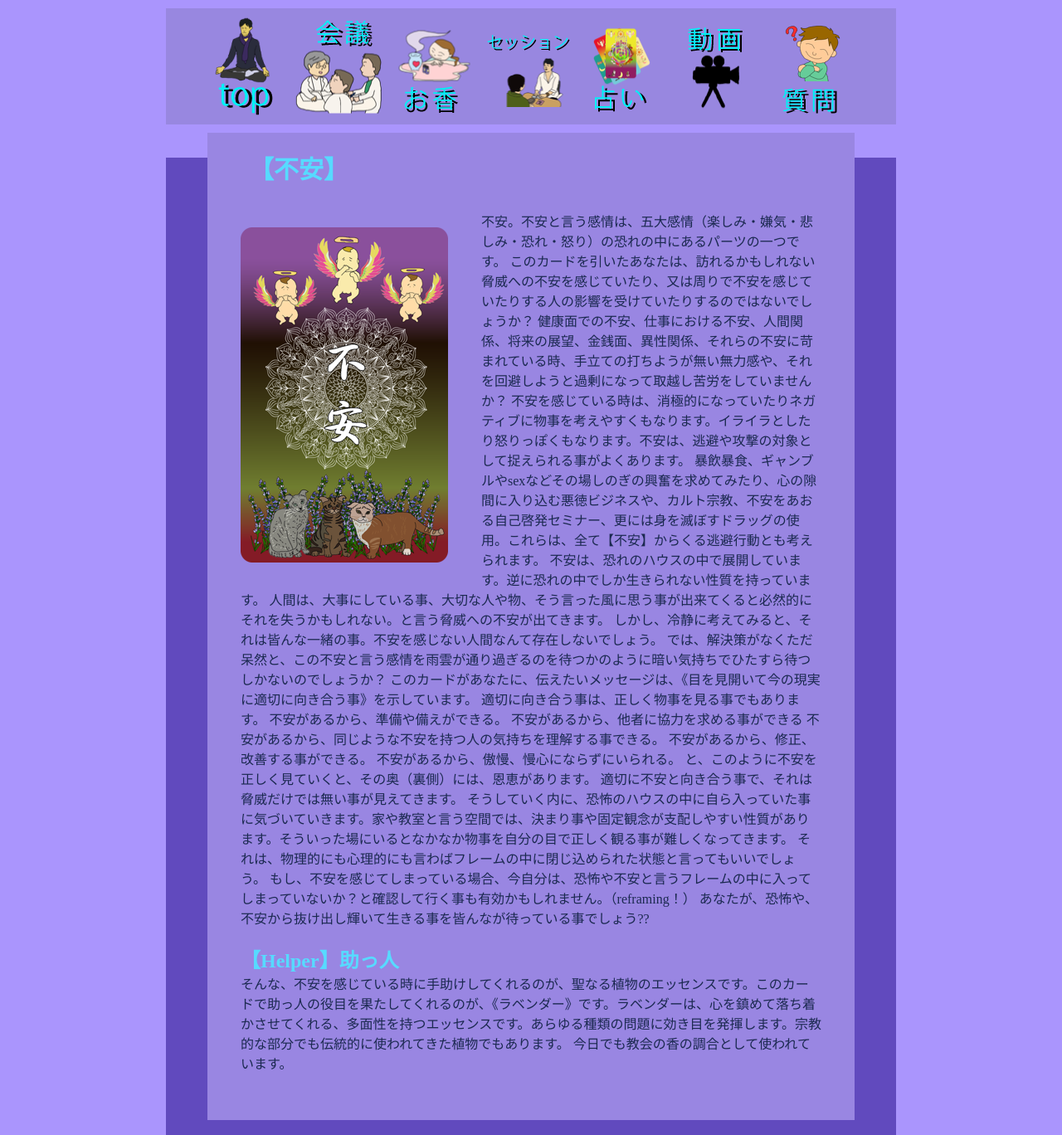
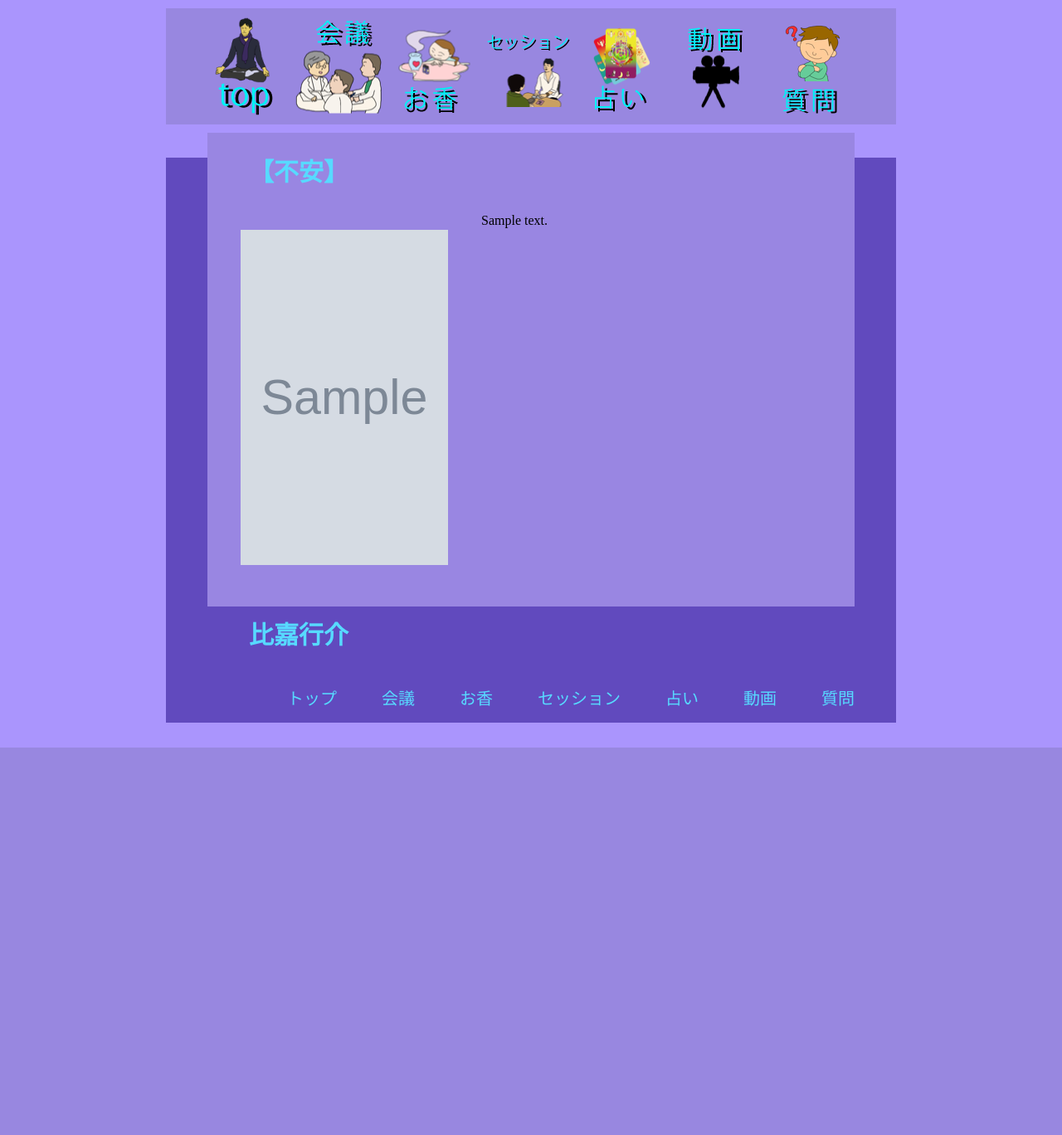
Before and after one commit to urasoe5/card, a Rails app: page /oracle_b in a window 1280 px wide. Shown: the whole page at 83% size. After the commit the page ends 901 px from the top, so only its background shows below. Run offline with Rails 7, Linux system fonts and the light colour scheme; tables that the repository leaves empty hold one stand-in row (values such as "Sample post"); grey boxes marked "Sample" are stand-in pictures.

Commit message:
オラクルカードをランダムに表示する機能作成

```diff
--- a/app/controllers/list_controller.rb
+++ b/app/controllers/list_controller.rb
@@ -120,7 +120,8 @@ class ListController < ApplicationController
   end
 
   def oracle_b
-      render template: "card/oracle_b"
+    @oracle_card = OracleCard.offset(rand(OracleCard.count)).first
+    render template: "card/oracle_b"
   end
 
   def counseling_b
--- a/app/views/card/oracle_b.html.erb
+++ b/app/views/card/oracle_b.html.erb
@@ -1,16 +1,16 @@
-
-  <div>
-
 <div class="wrap">
-  <div class="box4">
-  <div class="box5">
+  <div class="box-bg"></div>
+  <div class="box-content">
     <div class="content-heder">
       <h1>【不安】</h1>
     </div>
 
-    <div class="main">
+    <div class="clearfix">
 
-      <img src="img/fuan.png" width="250px"  height="404px" class="card">
+      <!--<img src="img/fuan.png" width="250px"  height="404px" class="card">-->
+      <%= image_tag @oracle_card.image_url, size: "250x404", class: "card" %>
+      <%= @oracle_card.description %>
+      <!--
       <p class="p">
        不安。不安と言う感情は、五大感情（楽しみ・嫌気・悲しみ・恐れ・怒り）の恐れの中にあるパーツの一つです。
        このカードを引いたあなたは、訪れるかもしれない脅威への不安を感じていたり、又は周りで不安を感じていたりする人の影響を受けていたりするのではないでしょうか？
@@ -40,17 +40,13 @@
       そんな、不安を感じている時に手助けしてくれるのが、聖なる植物のエッセンスです。このカードで助っ人の役目を果たしてくれるのが、《ラベンダー》です。ラベンダーは、心を鎮めて落ち着かさせてくれる、多面性を持つエッセンスです。あらゆる種類の問題に効き目を発揮します。宗教的な部分でも伝統的に使われてきた植物でもあります。
       今日でも教会の香の調合として使われています。
     </p>
+    -->
+    </div><!-- main -->
 
-    </div>
+  </div><!-- box-content -->
+</div><!-- wrap -->
 
-  <div class="content-main">
-
-  </div>
-
-  </div><!-- wrap -->
-  </div><!-- box4 -->
-  </div><!-- box5 -->
-  <div class="box6">
+<div class="box-footer">
   <footer id="footer">
     <div class="footer">
       <div class="footer-logo"><h1><a href="question">比嘉行介</a><h1></div>
@@ -68,5 +64,4 @@
       </div>
     </div>
   </footer>
-  </div><!-- box6 -->
-  </div><!-- body_b -->
+</div><!-- box-footer -->
--- a/public/base.css
+++ b/public/base.css
@@ -41,7 +41,14 @@ p {
   margin-left: 20px;
   margin-bottom: 5px;
   margin-right: 20px;
-  }
+}
+
+/* https://handywebdesign.net/2017/11/two-ways-to-recognize-a-height-of-floating-object/ */
+.clearfix:after {
+  content: "";
+  clear: both;
+  display: block;
+}
 
 .headr-list {
   background-color: #9887e0;
```
Lines whose indentation alone changed are shown as unchanged.
